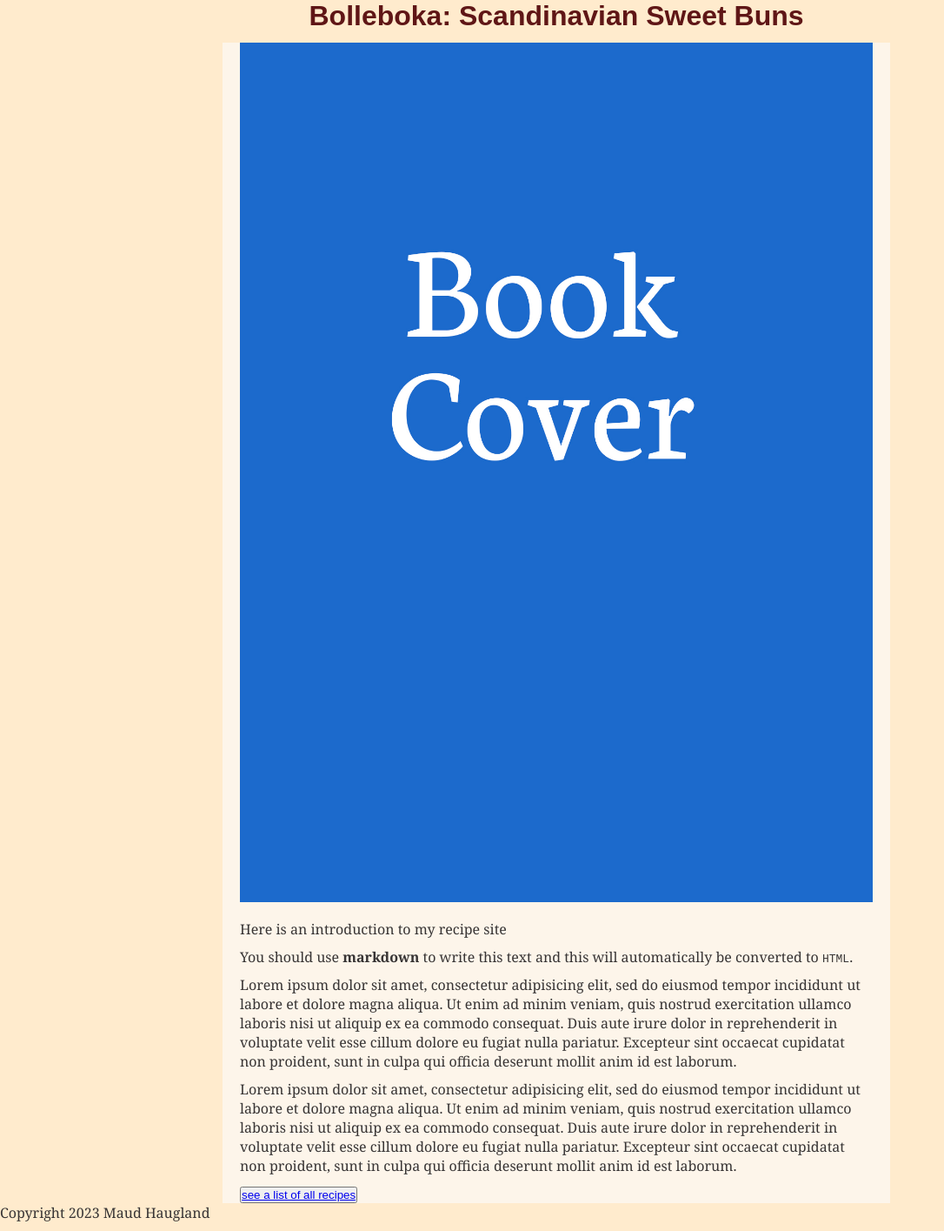
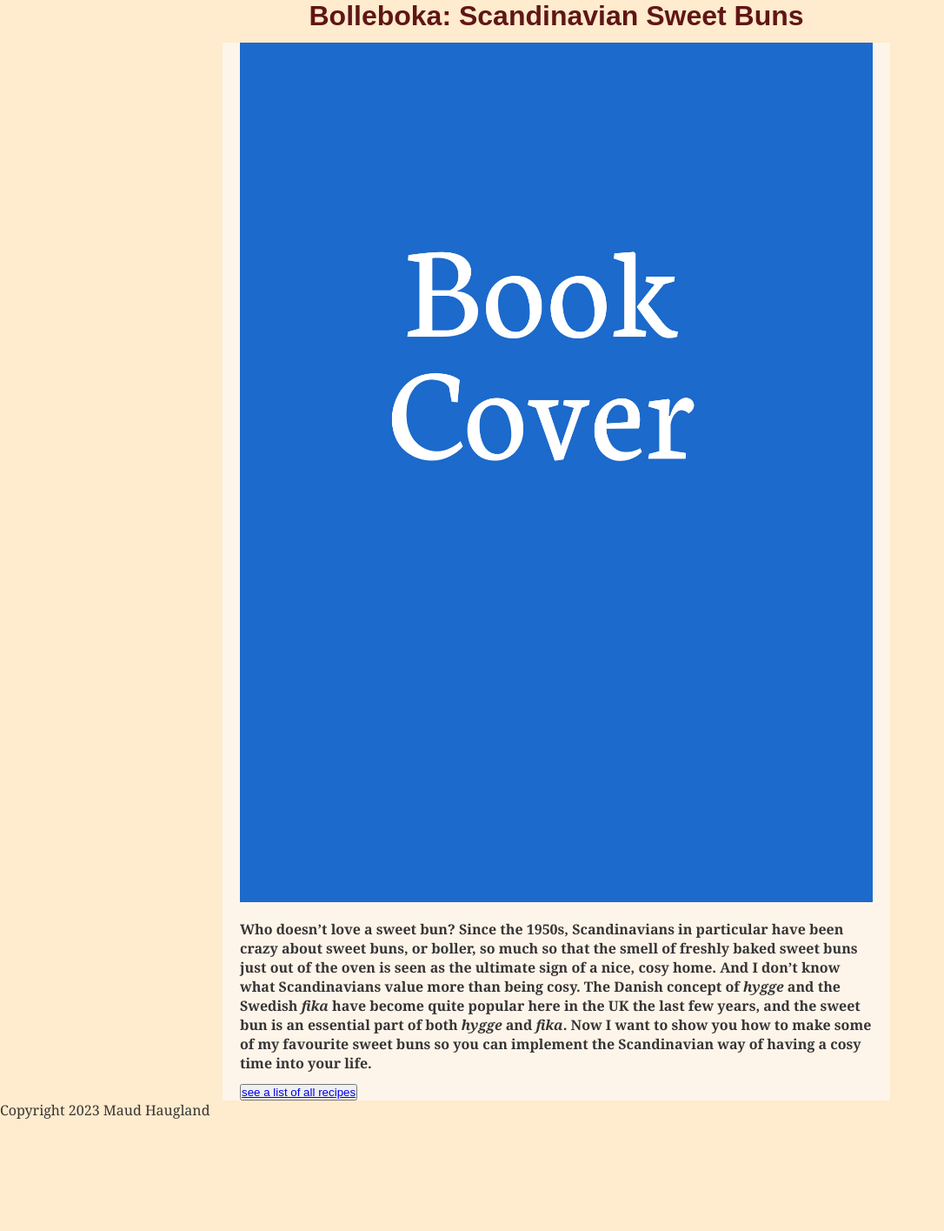
Before and after one commit to maudhaugland/maudsrecipes, a Jekyll site: the page built from home/index.md, in a window 1280 px wide. Shown: the whole page at 87% size, without its empty margins (0-1086 px from the left). Built offline with Jekyll 4.4.1, drawn with Linux system fonts in a browser that asks for light colours; after the commit the page ends 1297 px from its top, so only the background shows below that.

Commit message:
Update Home Page “index”

```diff
--- a/home/index.md
+++ b/home/index.md
@@ -6,11 +6,4 @@ layout: recipeshome
 published: true
 date: 2023-02-09T18:12:15.202Z
 ---
-
-Here is an introduction to my recipe site
-
-You should use **markdown** to write this text and this will automatically be converted to `HTML`.
-
-Lorem ipsum dolor sit amet, consectetur adipisicing elit, sed do eiusmod tempor incididunt ut labore et dolore magna aliqua. Ut enim ad minim veniam, quis nostrud exercitation ullamco laboris nisi ut aliquip ex ea commodo consequat. Duis aute irure dolor in reprehenderit in voluptate velit esse cillum dolore eu fugiat nulla pariatur. Excepteur sint occaecat cupidatat non proident, sunt in culpa qui officia deserunt mollit anim id est laborum.
-
-Lorem ipsum dolor sit amet, consectetur adipisicing elit, sed do eiusmod tempor incididunt ut labore et dolore magna aliqua. Ut enim ad minim veniam, quis nostrud exercitation ullamco laboris nisi ut aliquip ex ea commodo consequat. Duis aute irure dolor in reprehenderit in voluptate velit esse cillum dolore eu fugiat nulla pariatur. Excepteur sint occaecat cupidatat non proident, sunt in culpa qui officia deserunt mollit anim id est laborum.
+**Who doesn’t love a sweet bun? Since the 1950s, Scandinavians in particular have been crazy about sweet buns, or boller, so much so that the smell of freshly baked sweet buns just out of the oven is seen as the ultimate sign of a nice, cosy home. And I don’t know what Scandinavians value more than being cosy. The Danish concept of *hygge* and the Swedish *fika* have become quite popular here in the UK the last few years, and the sweet bun is an essential part of both *hygge* and *fika*. Now I want to show you how to make some of my favourite sweet buns so you can implement the Scandinavian way of having a cosy time into your life.**
```
